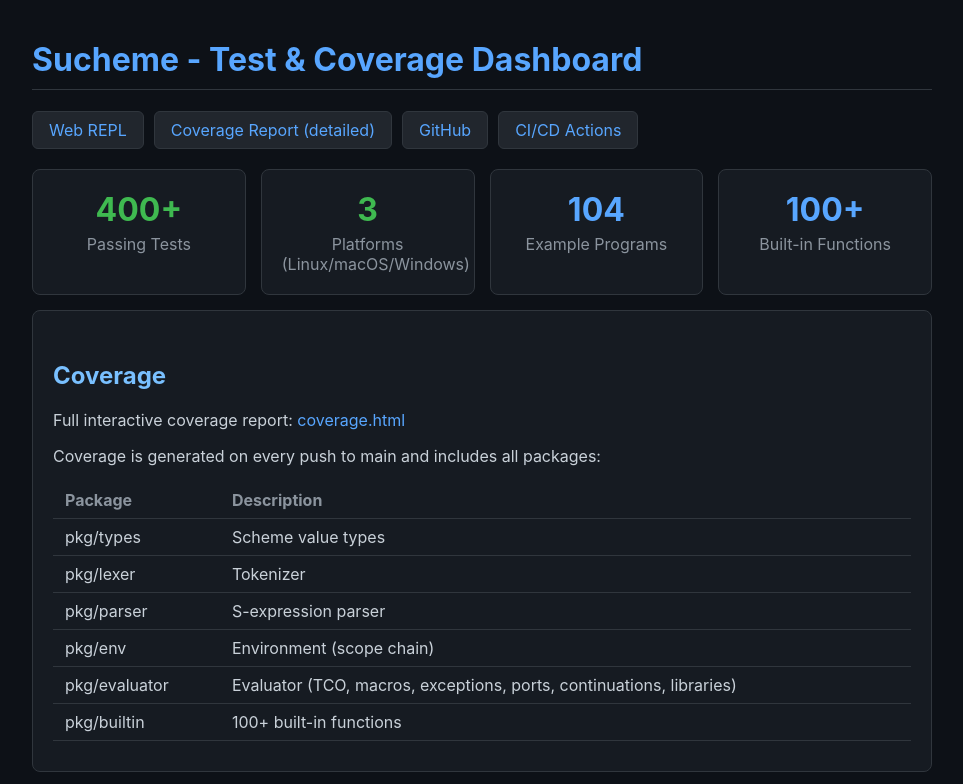
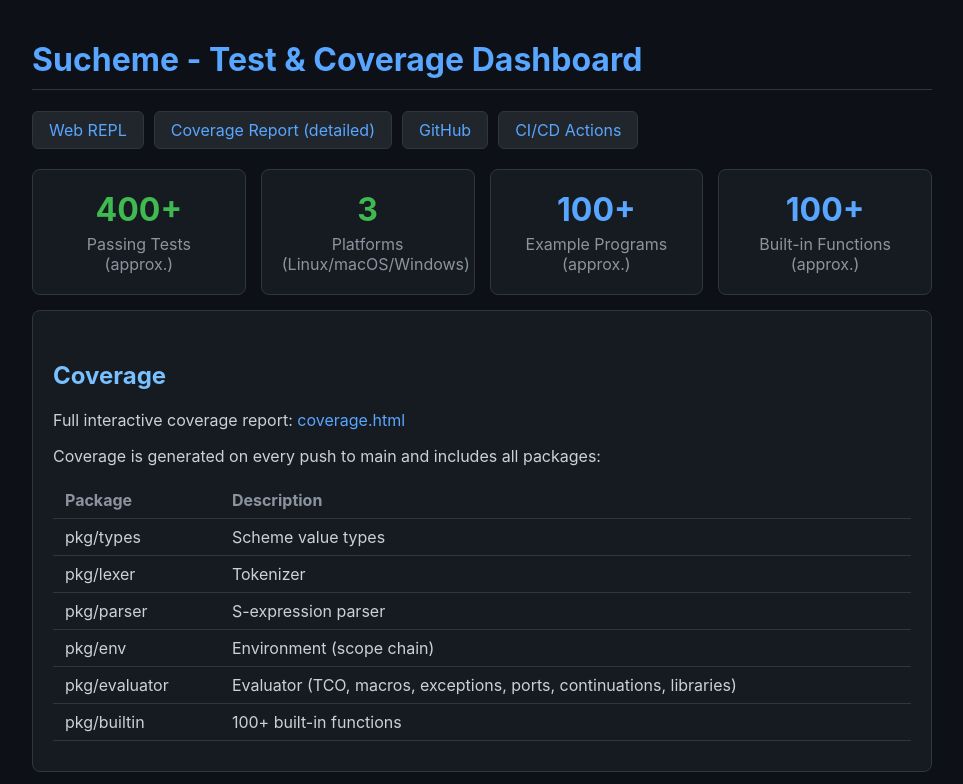
Before and after one commit to suchi/sucheme-go, a plain HTML site: page web-ui/dashboard.html in a window 1280 px wide. Shown: the top 784 px of the page, without its empty margins (158-1121 px from the left). Drawn offline with Linux system fonts and the light colour scheme.

Commit message:
fix: remove unused .yellow CSS class and mark stats as approximate
Copilot Round 3 レビュー指摘対応:
- 未使用の .yellow CSSクラスを削除
- Summary cards の固定値に (approx.) を追加し概数であることを明示

https://claude.ai/code/session_01Cp4w5TfAobGqvQ2aCx8wVp

```diff
--- a/web-ui/dashboard.html
+++ b/web-ui/dashboard.html
@@ -22,7 +22,6 @@
     .stat-value { font-size: 2em; font-weight: bold; color: #58a6ff; }
     .stat-label { color: #8b949e; margin-top: 5px; }
     .green { color: #3fb950; }
-    .yellow { color: #d29922; }
   </style>
 </head>
 <body>
@@ -39,19 +38,19 @@
   <div class="summary">
     <div class="stat">
       <div class="stat-value green">400+</div>
-      <div class="stat-label">Passing Tests</div>
+      <div class="stat-label">Passing Tests (approx.)</div>
     </div>
     <div class="stat">
       <div class="stat-value green">3</div>
       <div class="stat-label">Platforms (Linux/macOS/Windows)</div>
     </div>
     <div class="stat">
-      <div class="stat-value">104</div>
-      <div class="stat-label">Example Programs</div>
+      <div class="stat-value">100+</div>
+      <div class="stat-label">Example Programs (approx.)</div>
     </div>
     <div class="stat">
       <div class="stat-value">100+</div>
-      <div class="stat-label">Built-in Functions</div>
+      <div class="stat-label">Built-in Functions (approx.)</div>
     </div>
   </div>
 
```
